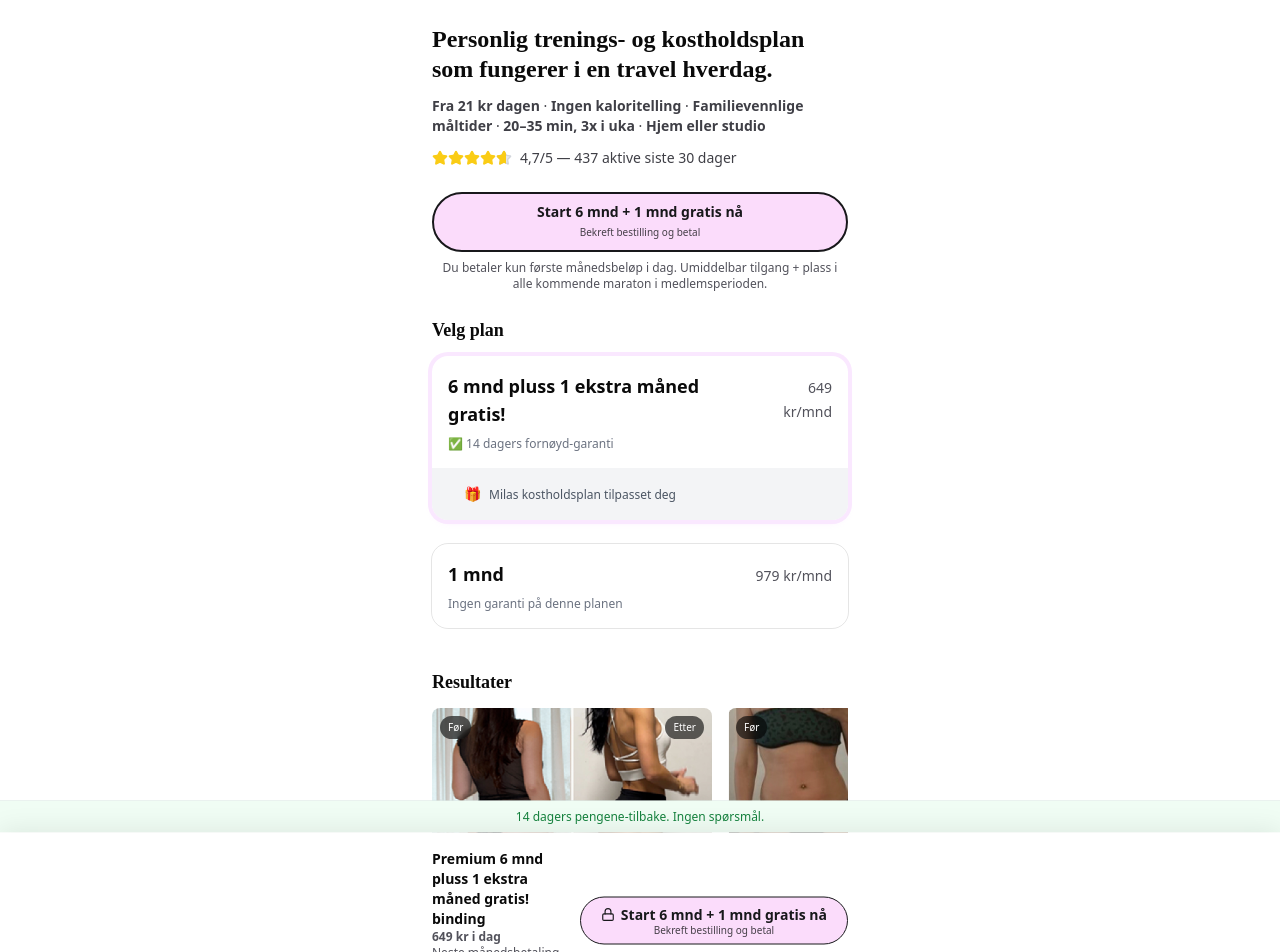
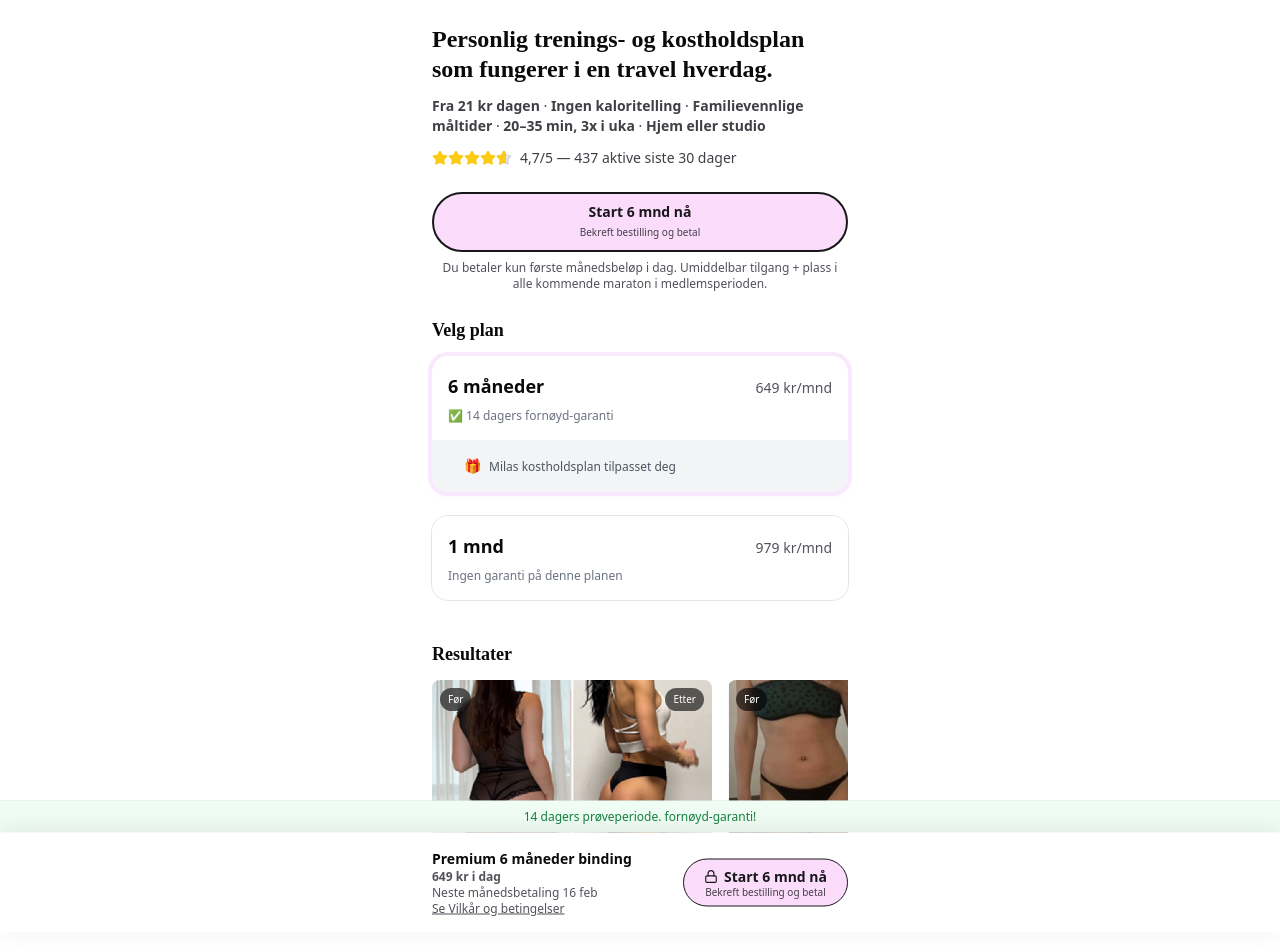
Before and after one commit to jk845/myluck-felipe, a React (Vite) app: page / in a window 1280 px wide. Shown: the top 952 px of the page. Built offline with nearby package versions, Linux system fonts and the light colour scheme; no server answers; a web font is replaced by a local one.

Commit message:
Update 6-month plan label and footer text, and use dynamic CTA in V2 checkout

```diff
--- a/src/components/presenters/checkout/CheckoutV2Presenter.tsx
+++ b/src/components/presenters/checkout/CheckoutV2Presenter.tsx
@@ -148,7 +148,7 @@ const CheckoutV2Presenter: React.FC<CheckoutV2PresenterProps> = ({
                         onClick={onContinue}
                         className="w-full rounded-full bg-[#fbdcfb] text-zinc-900 border-2 border-zinc-900 px-6 py-2 text-sm font-semibold transition-all hover:bg-rose-200 flex flex-col items-center justify-center"
                     >
-                        <span>{`Start ${selectedPlan === '6month' ? '6 mnd + 1 mnd gratis' : '1 mnd'} nå`}</span>
+                        <span>{currentPlan.cta}</span>
                         <span className="text-[10px] font-normal opacity-80">Bekreft bestilling og betal</span>
                     </button>
                     <p className="text-xs text-zinc-600 text-center mt-2">
@@ -442,7 +442,7 @@ const CheckoutV2Presenter: React.FC<CheckoutV2PresenterProps> = ({
                     <div className="bg-green-50 border-b border-green-100">
                         <div className="mx-auto max-w-md px-4 py-2">
                             <p className="text-xs text-green-700 text-center font-medium">
-                                14 dagers pengene-tilbake. Ingen spørsmål.
+                                14 dagers prøveperiode. fornøyd-garanti!
                             </p>
                         </div>
                     </div>
@@ -477,7 +477,7 @@ const CheckoutV2Presenter: React.FC<CheckoutV2PresenterProps> = ({
                         >
                             <div className="flex items-center gap-1.5">
                                 <Lock className="w-3.5 h-3.5" />
-                                <span>{`Start ${selectedPlan === '6month' ? '6 mnd + 1 mnd gratis' : '1 mnd'} nå`}</span>
+                                <span>{currentPlan.cta}</span>
                             </div>
                             <span className="text-[10px] font-normal opacity-80">Bekreft bestilling og betal</span>
                         </button>
--- a/src/containers/checkout/CheckoutV2Container.tsx
+++ b/src/containers/checkout/CheckoutV2Container.tsx
@@ -30,7 +30,7 @@ const plans: Record<PlanType, PlanDetails> = {
         guarantee: false
     },
     '6month': {
-        label: '6 mnd pluss 1 ekstra måned gratis!',
+        label: '6 måneder',
         priceToday: 649,
         pricePerMonth: 649,
         per: '/mnd',
```
